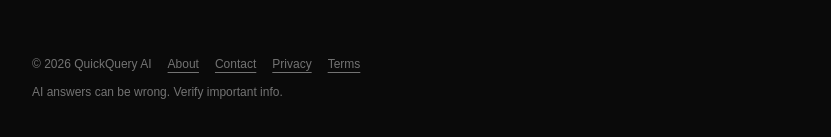
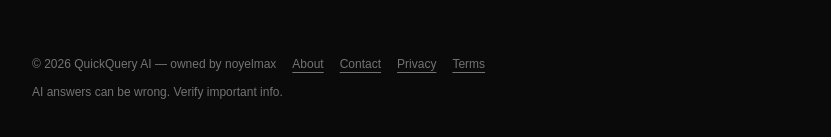
Before and after one commit to noyelmax2018-art/quickquery-ai, a Next.js app: page / in a window 1280 px wide. Shown: the part 729-866 px from the top of the page, without its empty margins (224-1055 px from the left). Built offline with nearby package versions, Linux system fonts and the light colour scheme; no server answers.

Commit message:
chore: add license + ownership notice

```diff
--- a/src/components/SiteFooter.tsx
+++ b/src/components/SiteFooter.tsx
@@ -4,7 +4,7 @@ export default function SiteFooter() {
   return (
     <footer className="pt-8 text-xs text-neutral-500">
       <div className="flex flex-wrap items-center gap-x-4 gap-y-2">
-        <span>© {new Date().getFullYear()} QuickQuery AI</span>
+        <span>© {new Date().getFullYear()} QuickQuery AI — owned by noyelmax</span>
         <Link className="underline underline-offset-4" href="/about">
           About
         </Link>
```
Also changed, not shown: 1 other file (tests, documents, lock files or other folders).
